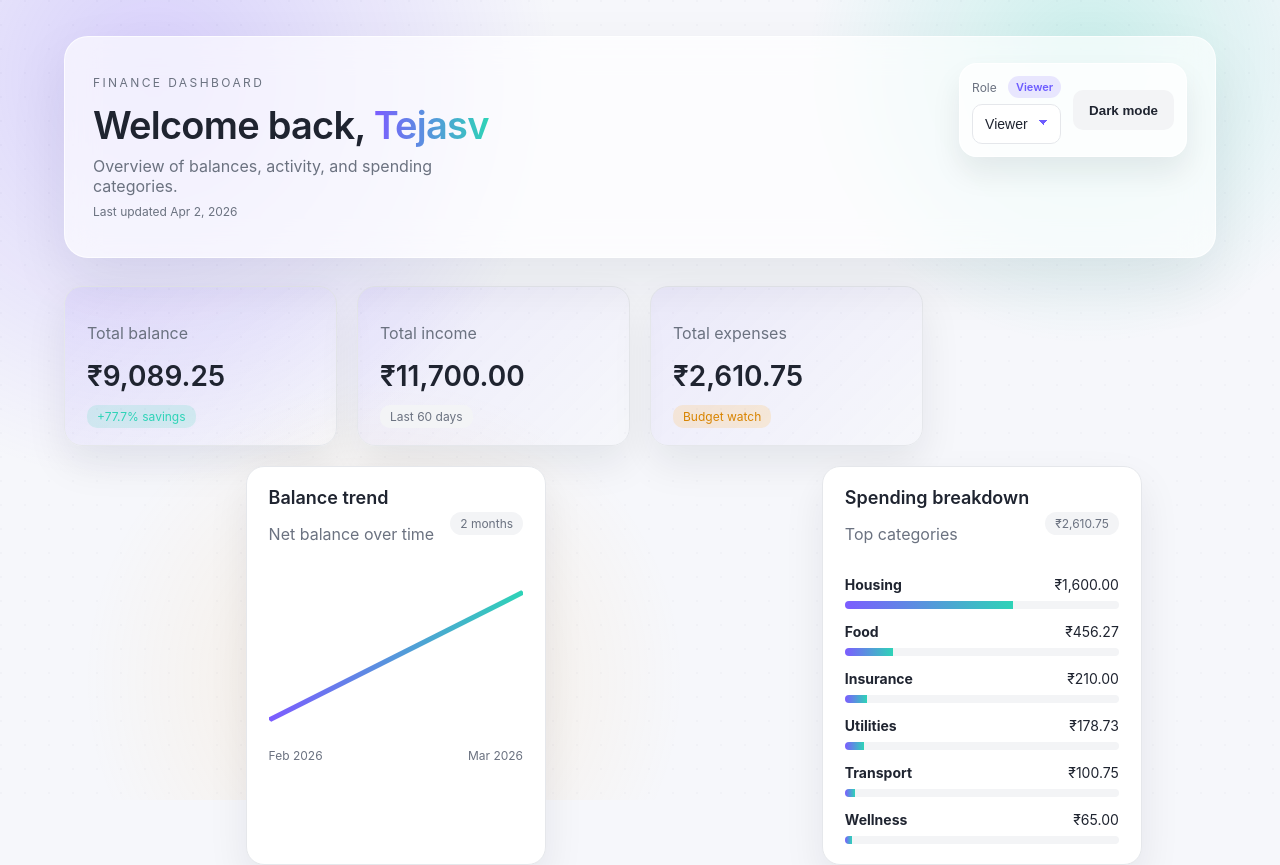
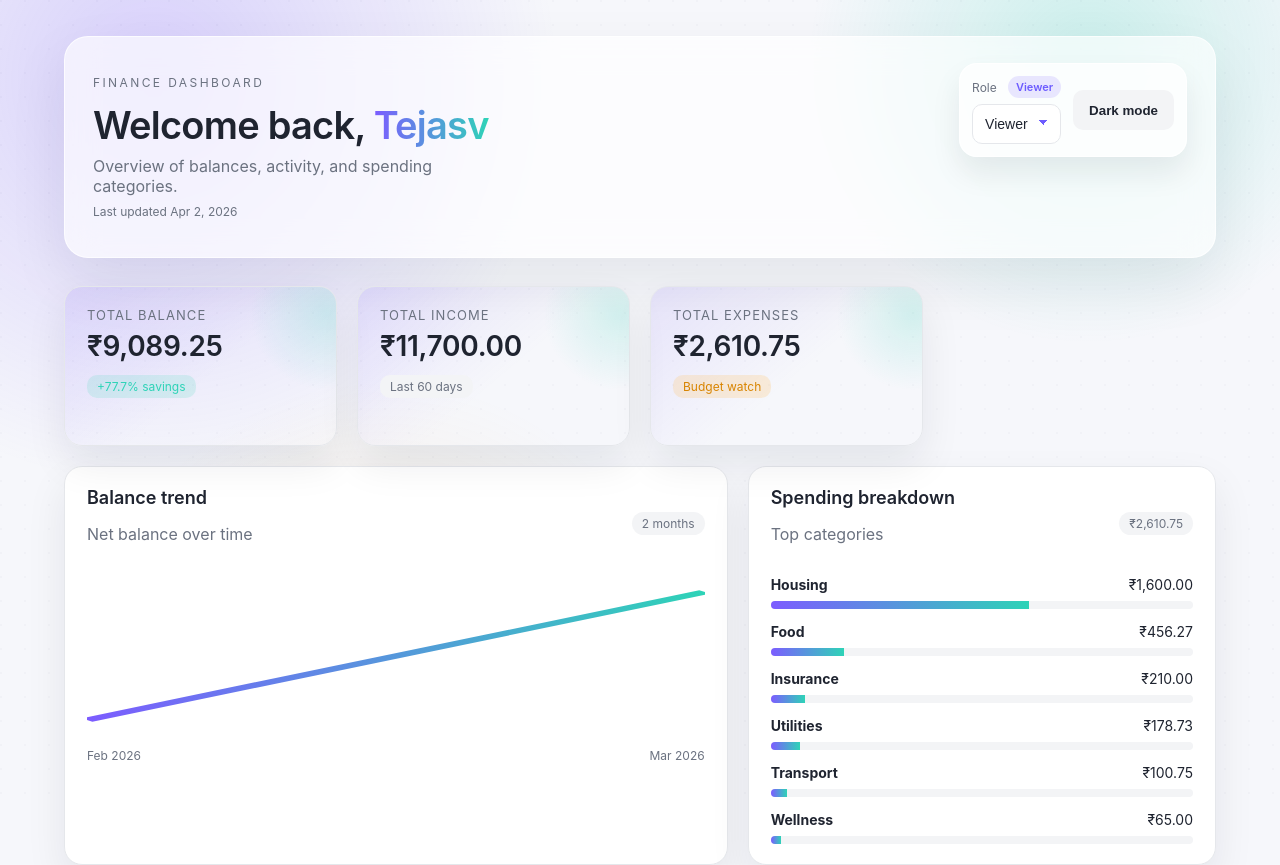
Before and after one commit to tejop123/finance-dashboard, a React app in the folder frontend/: page / in a window 1280 px wide. Shown: the top 865 px of the page. Built offline with nearby package versions, Linux system fonts and the light colour scheme; the HTML template or start-up script is replaced by a standard one.

Commit message:
Polish summary cards

```diff
--- a/frontend/src/App.css
+++ b/frontend/src/App.css
@@ -130,14 +130,15 @@
 
 .overview {
   grid-template-columns: repeat(12, minmax(0, 1fr));
-  justify-items: center;
   align-items: stretch;
 }
 
 .summary {
   grid-column: span 3;
-  width: 100%;
-  max-width: 320px;
+  position: relative;
+  overflow: hidden;
+  padding: 24px 24px 22px;
+  min-height: 160px;
 }
 
 .trend {
@@ -171,7 +172,32 @@
 }
 
 .summary {
-  background: linear-gradient(135deg, rgba(124, 92, 255, 0.08), transparent);
+  background: linear-gradient(140deg, rgba(124, 92, 255, 0.12), transparent 55%);
+}
+
+.summary::after {
+  content: '';
+  position: absolute;
+  inset: -40% -30% auto auto;
+  width: 180px;
+  height: 180px;
+  background: radial-gradient(circle, rgba(46, 211, 183, 0.25), transparent 60%);
+  opacity: 0.7;
+  pointer-events: none;
+}
+
+.summary p {
+  margin: 0;
+  font-size: 13px;
+  text-transform: uppercase;
+  letter-spacing: 0.08em;
+  color: var(--muted);
+}
+
+.summary h2 {
+  margin: 10px 0 12px;
+  font-size: 30px;
+  letter-spacing: -0.01em;
 }
 
 .card h2 {
@@ -518,12 +544,10 @@ button:focus-visible {
 @media (max-width: 1100px) {
   .overview {
     grid-template-columns: repeat(6, minmax(0, 1fr));
-    justify-items: center;
   }
 
   .summary {
     grid-column: span 3;
-    max-width: 360px;
   }
 
   .trend,
@@ -558,7 +582,6 @@ button:focus-visible {
   .trend,
   .breakdown {
     grid-column: span 6;
-    max-width: 100%;
   }
 
   .table-row {
```
